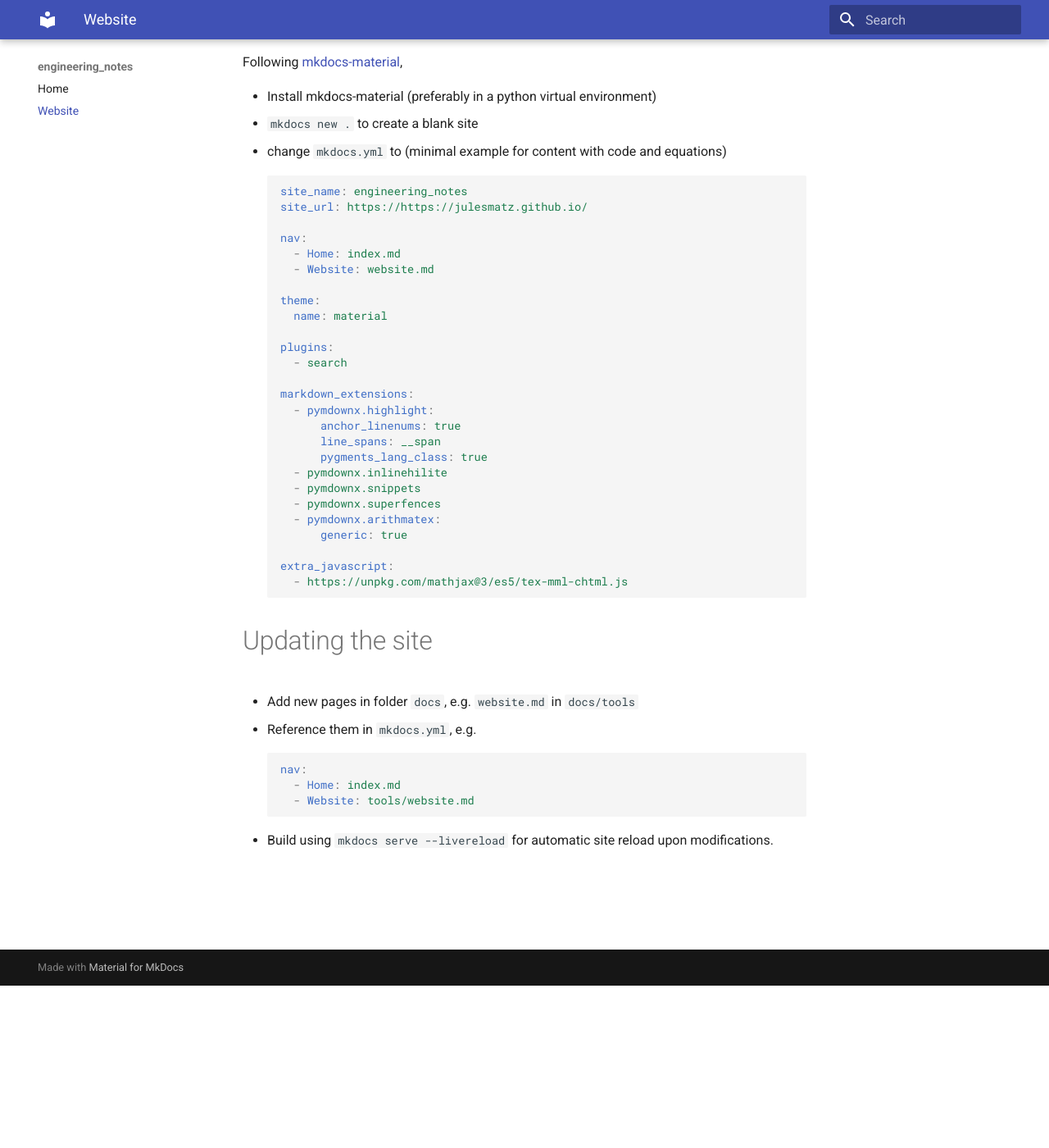
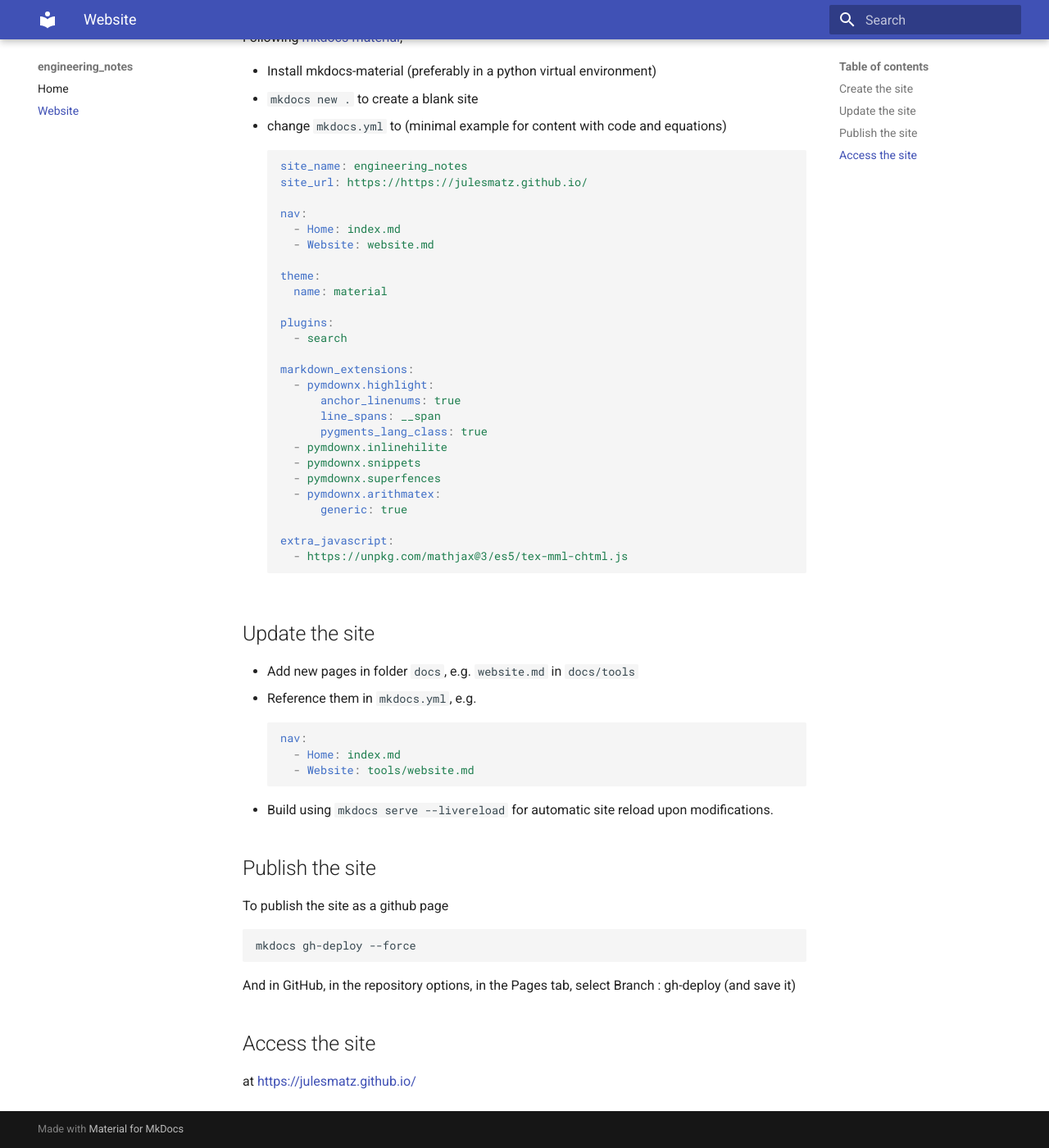
Before and after one commit to julesmatz/julesmatz.github.io, an MkDocs documentation site: the page built from docs/tools/website.md, in a window 1280 px wide and 1400 px high, scrolled down 198 px. Shown: the whole window at 82% size. Built offline with MkDocs 1.6.1 and Material for MkDocs 9.7.7, drawn with Linux system fonts in a browser that asks for light colours.

Commit message:
Add how to publish site as github page in website note

````diff
--- a/docs/tools/website.md
+++ b/docs/tools/website.md
@@ -1,5 +1,5 @@
 # Website
-# Creation
+## Create the site
 Following [mkdocs-material](https://squidfunk.github.io/mkdocs-material/creating-your-site/),
 
 - Install mkdocs-material (preferably in a python virtual environment)
@@ -34,7 +34,7 @@ extra_javascript:
   - https://unpkg.com/mathjax@3/es5/tex-mml-chtml.js
 ```
 
-# Updating the site
+## Update the site
 - Add new pages in folder `docs`, e.g. `website.md` in `docs/tools`
 - Reference them in `mkdocs.yml`, e.g.
 ```yaml
@@ -43,3 +43,14 @@ nav:
   - Website: tools/website.md
 ```
 - Build using `mkdocs serve --livereload` for automatic site reload upon modifications.
+
+## Publish the site
+To publish the site as a github page
+```
+mkdocs gh-deploy --force
+```
+And in GitHub, in the repository options, in the Pages tab, select Branch : gh-deploy (and save it)
+
+
+## Access the site
+at [https://julesmatz.github.io/](https://julesmatz.github.io/)
````
Also changed, not shown: readme.md (+2 -3 lines), 1 other file.
